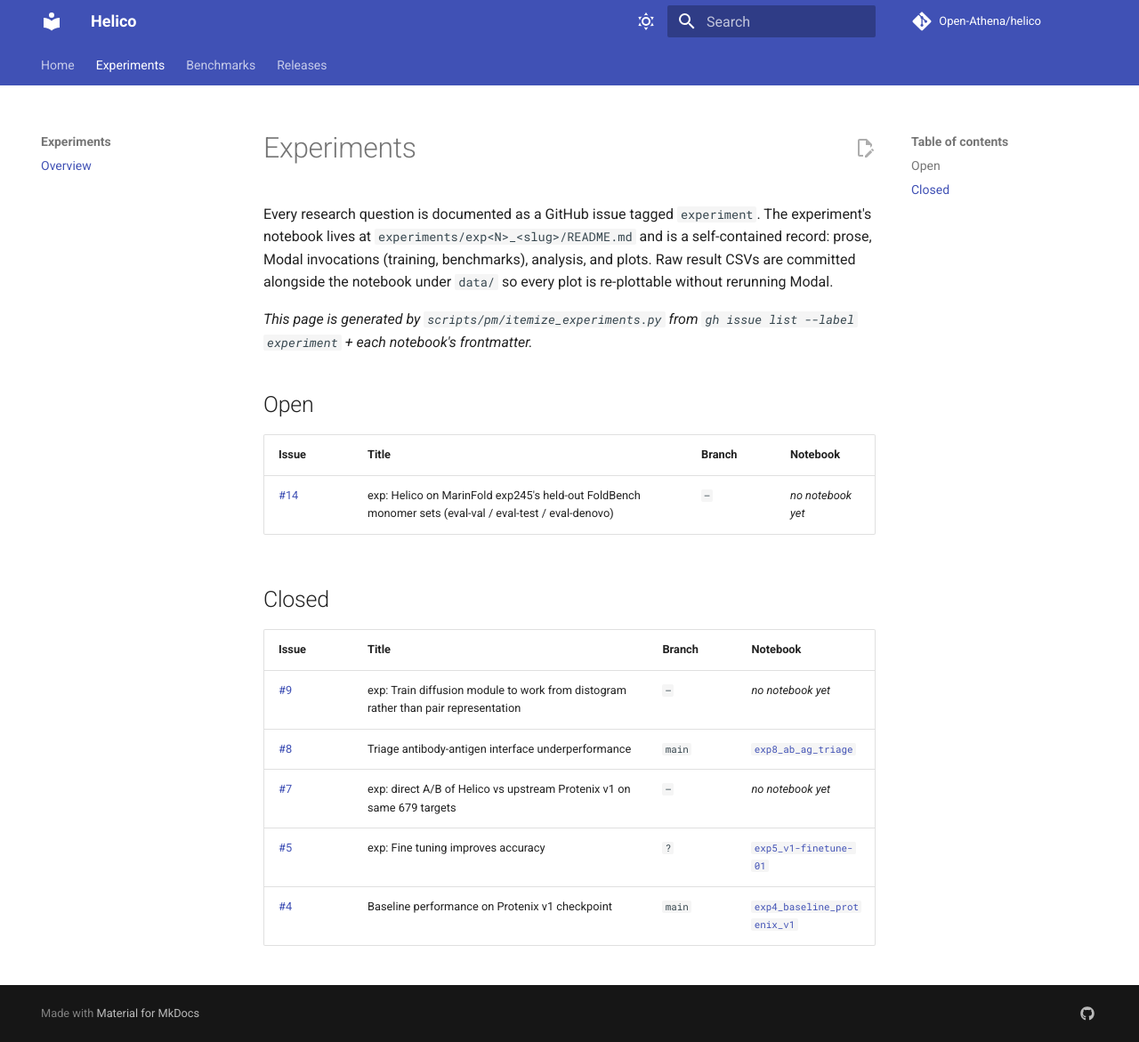
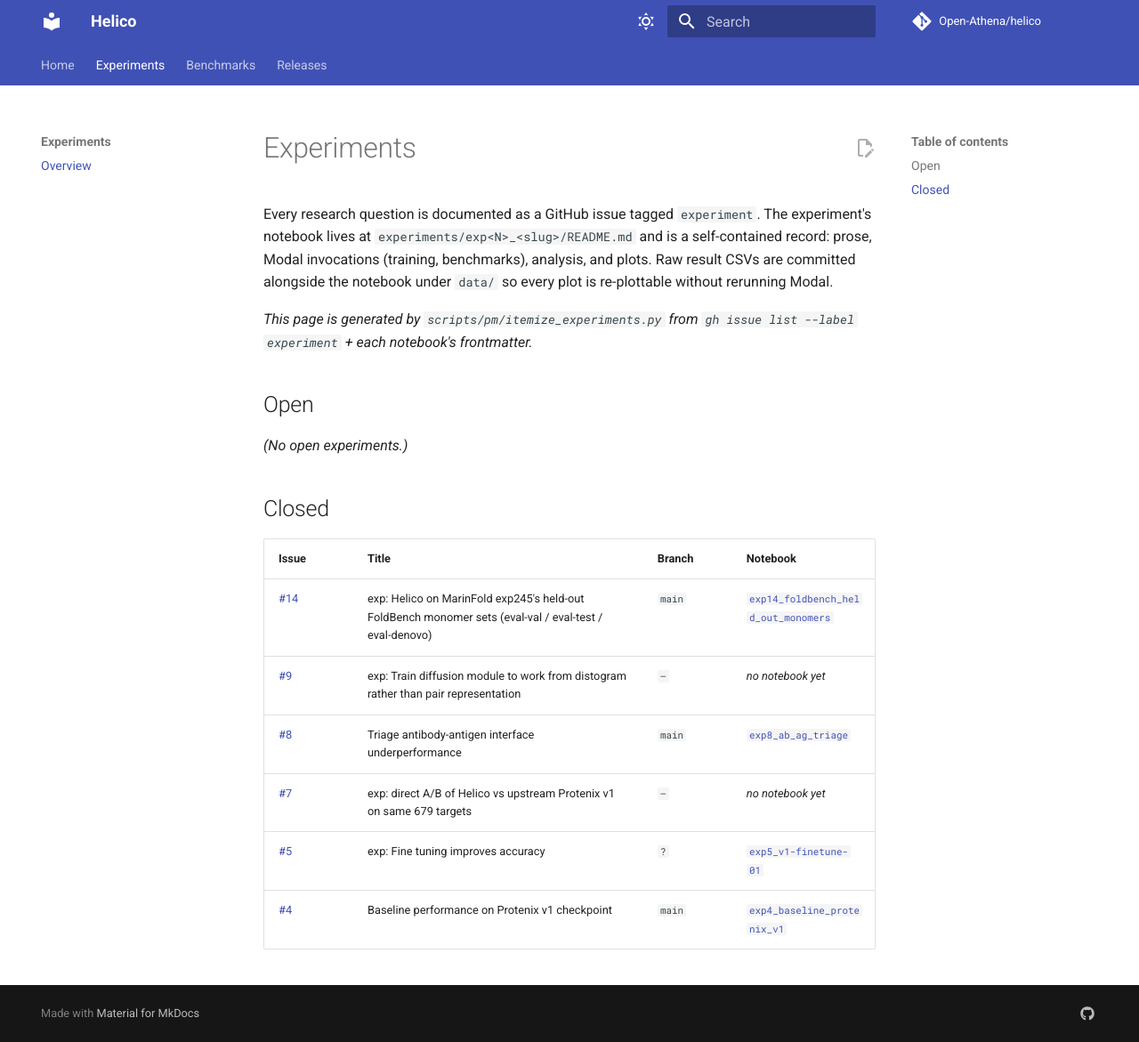
Before and after one commit to Open-Athena/helico, an MkDocs documentation site: the page built from docs/experiments/index.md, in a window 1280 px wide and 1171 px high. Shown: the whole window at 89% size. Built offline with MkDocs 1.6.1 and Material for MkDocs 9.7.7, drawn with Linux system fonts in a browser that asks for light colours; comment, search, counter and statistics services are not loaded.

Commit message:
chore: regenerate docs indexes

```diff
--- a/docs/experiments/index.md
+++ b/docs/experiments/index.md
@@ -12,14 +12,13 @@ _`gh issue list --label experiment` + each notebook's frontmatter._
 
 ## Open
 
-| Issue | Title | Branch | Notebook |
-|---|---|---|---|
-| [#14](https://github.com/Open-Athena/helico/issues/14) | exp: Helico on MarinFold exp245's held-out FoldBench monomer sets (eval-val / eval-test / eval-denovo) | `—` | _no notebook yet_ |
+_(No open experiments.)_
 
 ## Closed
 
 | Issue | Title | Branch | Notebook |
 |---|---|---|---|
+| [#14](https://github.com/Open-Athena/helico/issues/14) | exp: Helico on MarinFold exp245's held-out FoldBench monomer sets (eval-val / eval-test / eval-denovo) | `main` | [`exp14_foldbench_held_out_monomers`](https://github.com/Open-Athena/helico/blob/main/experiments/exp14_foldbench_held_out_monomers/README.md) |
 | [#9](https://github.com/Open-Athena/helico/issues/9) | exp: Train diffusion module to work from distogram rather than pair representation | `—` | _no notebook yet_ |
 | [#8](https://github.com/Open-Athena/helico/issues/8) | Triage antibody-antigen interface underperformance | `main` | [`exp8_ab_ag_triage`](https://github.com/Open-Athena/helico/blob/main/experiments/exp8_ab_ag_triage/README.md) |
 | [#7](https://github.com/Open-Athena/helico/issues/7) | exp: direct A/B of Helico vs upstream Protenix v1 on same 679 targets | `—` | _no notebook yet_ |
```
